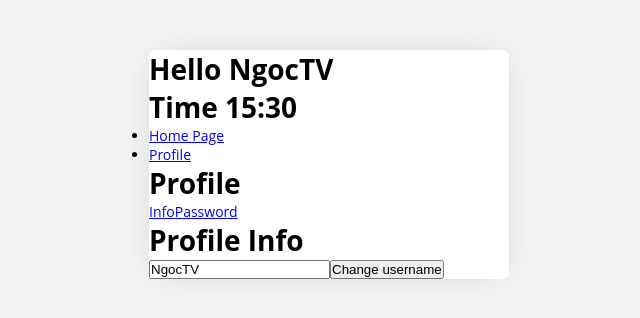
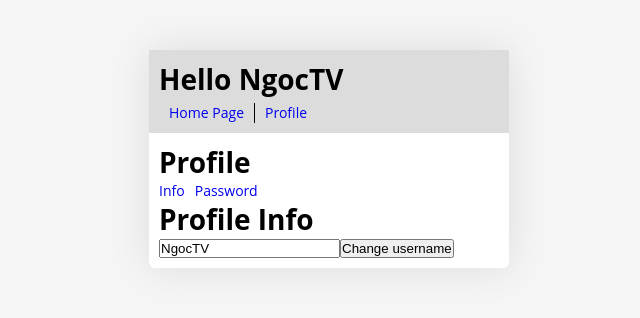
Before and after one commit to chipnin/react03, a React app: page /profile/info in a window 1280 px wide. Shown: the whole page, without its empty margins (311-951 px from the left). Built offline with nearby package versions, Linux system fonts and the light colour scheme.

Commit message:
Refactor code and add more style for app

```diff
--- /dev/null
+++ b/src/actions/index.js
@@ -0,0 +1,6 @@
+import * as types from '../constants/action-types';
+
+export const changeUsername = (name) => ({
+	type: types.CHANGE_USERNAME,
+	payload: name,
+});
--- a/src/assets/sass/style.scss
+++ b/src/assets/sass/style.scss
@@ -1,6 +1,14 @@
 * {
 	margin: 0;
 	padding: 0;
+}
+
+a {
+	text-decoration: none;
+}
+
+ul, li {
+	list-style :none;
 }
 
 body {
@@ -16,3 +24,35 @@ body {
     border-radius: 6px;
     box-shadow: 0 0 40px rgba(0,0,0,.1);
 }
+
+.header {
+	background: gainsboro;
+	padding: 10px;
+}
+
+.main-menu {
+	margin-top: 5px;
+
+	&__item {
+		display: inline-block;
+		line-height: 20px;
+		padding: 0 10px;
+		border-right: 1px solid;
+
+		&:last-child {
+			border-right: none;
+		}
+	}
+}
+
+.main-content {
+	padding: 10px;
+}
+
+.profile {
+	&__menu {
+		a {
+			margin-right: 10px;
+		}
+	}
+}
--- a/src/components/App.js
+++ b/src/components/App.js
@@ -11,9 +11,11 @@ class App extends React.Component {
         	<div class="container">
 	            <BrowserRouter>
         			<div>
-        				<Header time="15:30" />
-            			<Route exact path="/" component={HomePage} />
-            			<Route path="/profile" component={Profile} />
+        				<Header />
+                        <div class="main-content">
+                			<Route exact path="/" component={HomePage} />
+                			<Route path="/profile" component={Profile} />
+                        </div>
 	            	</div>
 	            </BrowserRouter>
             </div>
--- a/src/components/Header.js
+++ b/src/components/Header.js
@@ -9,20 +9,17 @@ class Header extends React.Component {
 
     render() {
         const { username, dispatch } = this.props;
-        const { time } = this.props;
         return (
-            <div>
+            <div class="header">
                 <h1>
 	                Hello {username}
-	                <br/>
-	                Time {time}
                 </h1>
                 <nav>
-                	<ul>
-                		<li>
+                	<ul class="main-menu">
+                		<li class="main-menu__item">
 	                		<Link to="/">Home Page</Link>
 	                	</li>
-                		<li>
+                		<li class="main-menu__item">
                 			<Link to="/profile">Profile</Link>
 						</li>
                 	</ul>
--- a/src/components/Profile.js
+++ b/src/components/Profile.js
@@ -7,9 +7,9 @@ import ProfilePassword from './ProfilePassword';
 class Profile extends React.Component {
     render() {
         return (
-        	<div>
+        	<div class="profile">
 	            <h1>Profile</h1>
-	            <div>
+	            <div class="profile__menu">
 	            	<Link to="/profile/info">Info</Link>
 	            	<Link to="/profile/password">Password</Link>
 	            </div>
--- a/src/components/ProfileInfo.js
+++ b/src/components/ProfileInfo.js
@@ -1,5 +1,6 @@
 import React from 'react';
 import { connect } from 'react-redux';
+import { changeUsername } from '../actions/index';
 
 class ProfileInfo extends React.Component {
 	constructor(props) {
@@ -18,7 +19,7 @@ class ProfileInfo extends React.Component {
     	const username = this.state.username;
 
         return (
-        	<div>
+        	<div class="profile-info">
             	<h1>Profile Info</h1>
 
             	<input type="text" value={username} onChange={this.handleChange} />
@@ -38,12 +39,6 @@ class ProfileInfo extends React.Component {
     }
 }
 
-// action creator
-const changeUsername = (name) => ({
-    type: 'CHANGE_USERNAME',
-    payload: name
-})
-
 // export default ProfileInfo;
 export default connect(state => ({
         username: state.user.username
--- /dev/null
+++ b/src/constants/action-types.js
@@ -0,0 +1 @@
+export const CHANGE_USERNAME = 'CHANGE_USERNAME';
--- a/src/index.js
+++ b/src/index.js
@@ -4,7 +4,7 @@ import { Provider } from 'react-redux';
 import { render } from 'react-dom';
 
 import App from './components/App';
-import store from './store';
+import store from './store/store';
 
 render(
 	<Provider store={store}>
--- a/src/store.js
+++ b/src/store/store.js
@@ -1,4 +1,5 @@
 import { createStore, combineReducers, applyMiddleware } from 'redux';
+import { CHANGE_USERNAME } from '../constants/action-types';
 
 const initialState = {
 	username: 'NgocTV',
@@ -9,7 +10,7 @@ const rootReducer = combineReducers({
 		console.log('In Reducer');
 
 		switch(action.type) {
-			case 'CHANGE_USERNAME':
+			case CHANGE_USERNAME:
 				return {
 					username: action.payload,
 				};
```
